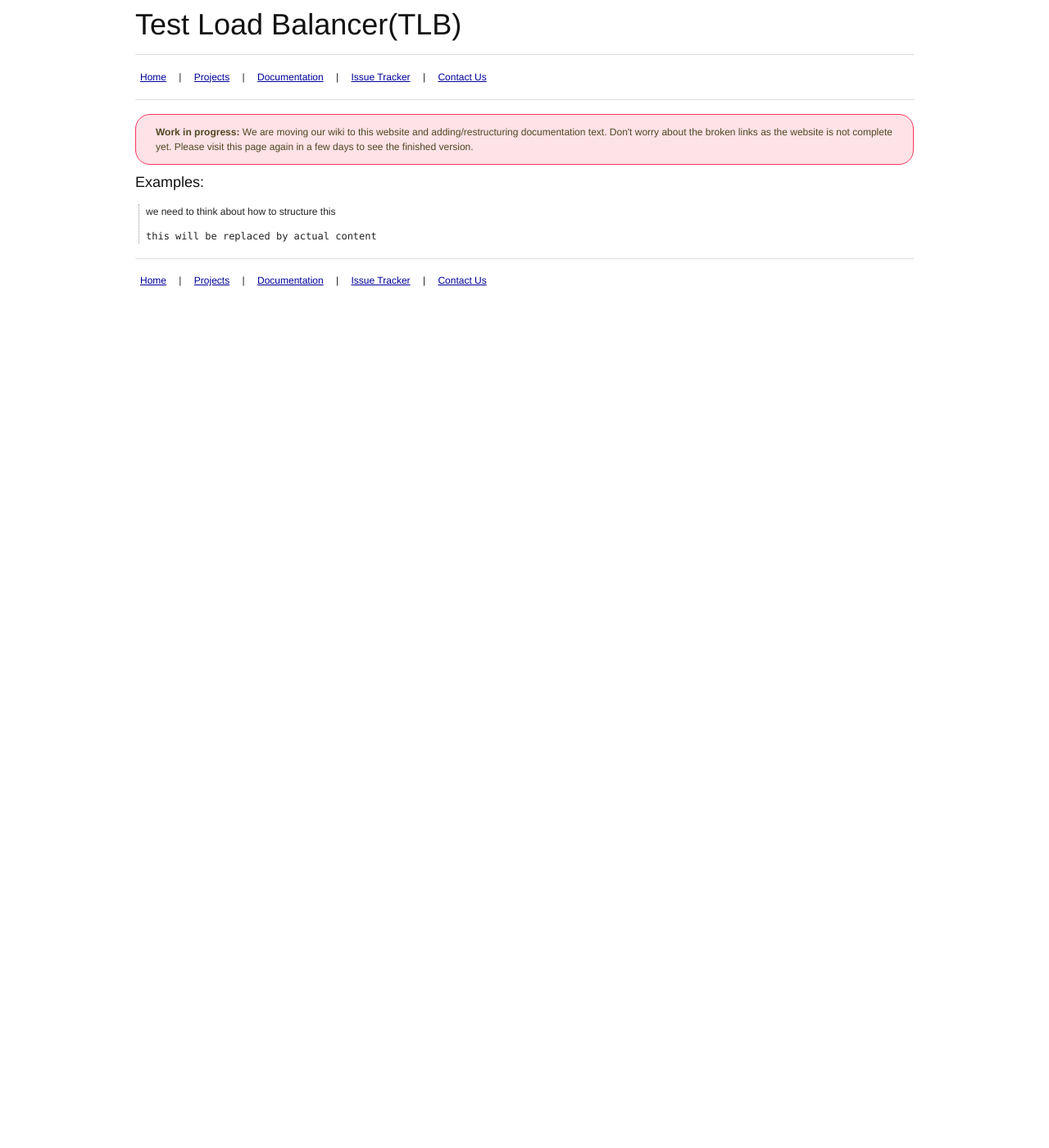
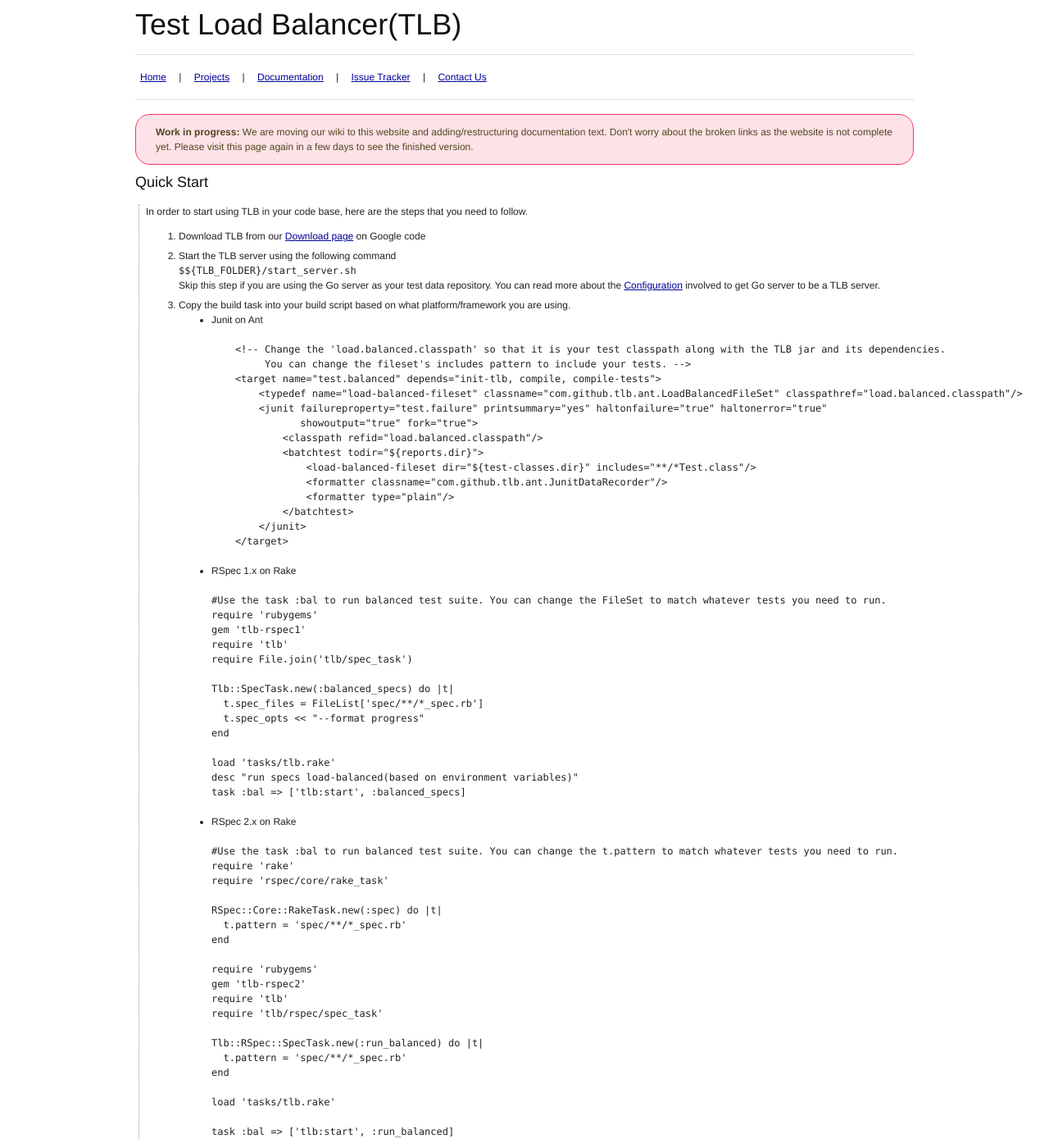
Before and after one commit to test-load-balancer/test-load-balancer.github.com, a Jekyll site: the page built from doc-latest/example_snippets.html, in a window 1280 px wide and 1400 px high. Shown: the whole window at 82% size. Built offline with Jekyll 4.4.1, drawn with Linux system fonts in a browser that asks for light colours; nearby versions of some CDN libraries; Markdown is read by kramdown in place of the engine named in the settings.

Commit message:
Added a QuickStart page which talks about setting up a project from scratch with code samples snipped from sample_projects.

```diff
--- a/doc-latest/example_snippets.html
+++ b/doc-latest/example_snippets.html
@@ -4,16 +4,94 @@ title: Usage examples
 keywords: tlb, test-load-balancer, how to use, usage examples, snippets, tlb examples
 description: Example snippets demonstrating how to tlb-enable your project
 ---
-<h3>Examples:</h3>
+<h3>Quick Start</h3>
 <div class="scope section">
-  <div>we need to think about how to structure this</div>
+  In order to start using TLB in your code base, here are the steps that you need to follow.
   <p class="clob_end"/>
-  <div class="snippet">
-    <code>
-      <!--TLB-DOC-START@rspec1-rake-task@-->
-      this will be replaced by actual content
-      <!--TLB-DOC-END@rspec1-rake-task@-->
-    </code>
-  </div>
-  <p class="clob_end"/>
+  <ol>
+    <li>Download TLB from our <a href="#">Download page</a> on Google code
+    </li>
+    <li>Start the TLB server using the following command
+      <div class="snippet">
+	<code>$${TLB_FOLDER}/start_server.sh</code>
+      </div>
+      Skip this step if you are using the Go server as your test data repository. You can read more about the {% include config_link %} involved to get Go server to be a TLB server.
+    </li>
+    <li>Copy the build task into your build script based on what platform/framework you are using.
+      <ul>
+	<li>Junit on Ant
+	  <div class="snippet">
+	    <!--TLB-DOC-START@junit-ant-task@-->
+<pre>
+    &lt;!-- Change the 'load.balanced.classpath' so that it is your test classpath along with the TLB jar and its dependencies.
+         You can change the fileset's includes pattern to include your tests. --&gt;
+    &lt;target name="test.balanced" depends="init-tlb, compile, compile-tests"&gt;
+        &lt;typedef name="load-balanced-fileset" classname="com.github.tlb.ant.LoadBalancedFileSet" classpathref="load.balanced.classpath"/&gt;
+        &lt;junit failureproperty="test.failure" printsummary="yes" haltonfailure="true" haltonerror="true"
+               showoutput="true" fork="true"&gt;
+            &lt;classpath refid="load.balanced.classpath"/&gt;
+            &lt;batchtest todir="${reports.dir}"&gt;
+                &lt;load-balanced-fileset dir="${test-classes.dir}" includes="**/*Test.class"/&gt;
+                &lt;formatter classname="com.github.tlb.ant.JunitDataRecorder"/&gt;
+                &lt;formatter type="plain"/&gt;
+            &lt;/batchtest&gt;
+        &lt;/junit&gt;
+    &lt;/target&gt;
+</pre>
+	    <!--TLB-DOC-END@junit-ant-task@-->
+	  </div>
+	</li>
+        <li>RSpec 1.x on Rake
+	  <div class="snippet">
+	    <!--TLB-DOC-START@rspec1-rake-task@-->
+<pre>
+#Use the task :bal to run balanced test suite. You can change the FileSet to match whatever tests you need to run.
+require 'rubygems'
+gem 'tlb-rspec1'
+require 'tlb'
+require File.join('tlb/spec_task')
+
+Tlb::SpecTask.new(:balanced_specs) do |t|
+  t.spec_files = FileList['spec/**/*_spec.rb']
+  t.spec_opts &lt;&lt; "--format progress"
+end
+
+load 'tasks/tlb.rake'
+desc "run specs load-balanced(based on environment variables)"
+task :bal =&gt; ['tlb:start', :balanced_specs]
+</pre>
+	    <!--TLB-DOC-END@rspec1-rake-task@-->
+	  </div>
+	</li>
+<li>RSpec 2.x on Rake
+<div class="snippet">
+	    <!--TLB-DOC-START@rspec2-rake-task@-->
+<pre>
+#Use the task :bal to run balanced test suite. You can change the t.pattern to match whatever tests you need to run.
+require 'rake'
+require 'rspec/core/rake_task'
+
+RSpec::Core::RakeTask.new(:spec) do |t|
+  t.pattern = 'spec/**/*_spec.rb'
+end
+
+require 'rubygems'
+gem 'tlb-rspec2'
+require 'tlb'
+require 'tlb/rspec/spec_task'
+
+Tlb::RSpec::SpecTask.new(:run_balanced) do |t|
+  t.pattern = 'spec/**/*_spec.rb'
+end
+
+load 'tasks/tlb.rake'
+
+task :bal =&gt; ['tlb:start', :run_balanced]
+</pre>
+	    <!--TLB-DOC-END@rspec2-rake-task@-->
 </div>
+</li>
+      </ul>
+    </li>
+  </ol>
+</div>
```
Also changed, not shown: 3 other files.
